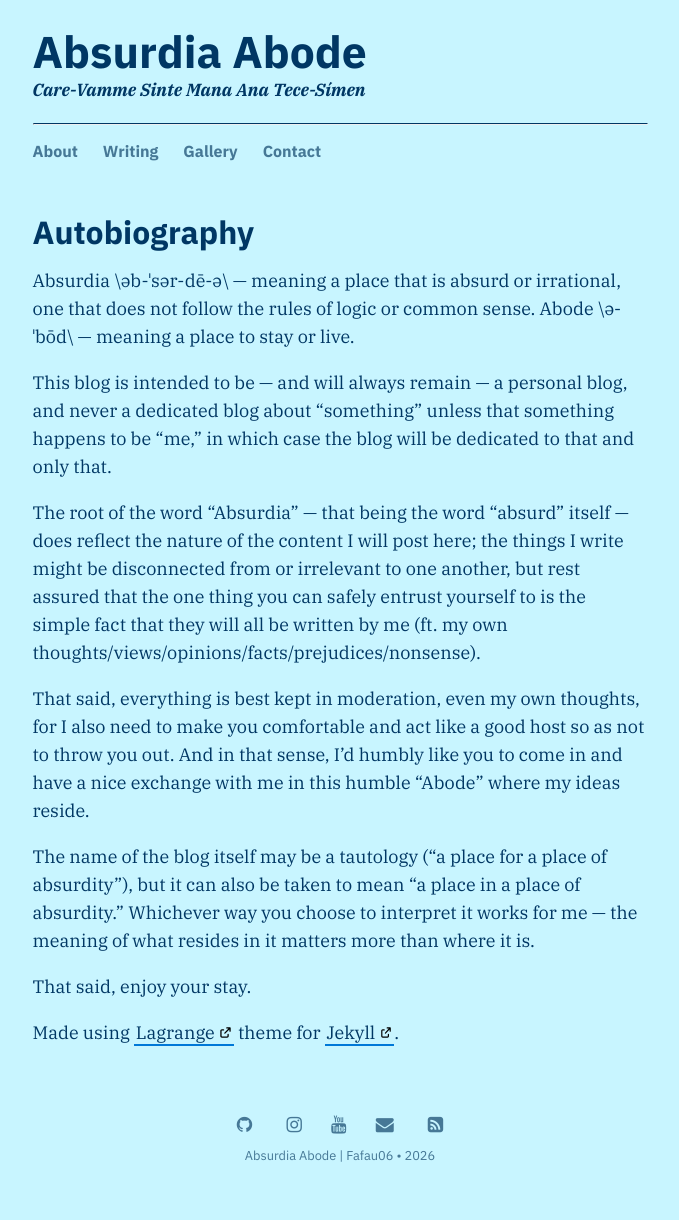
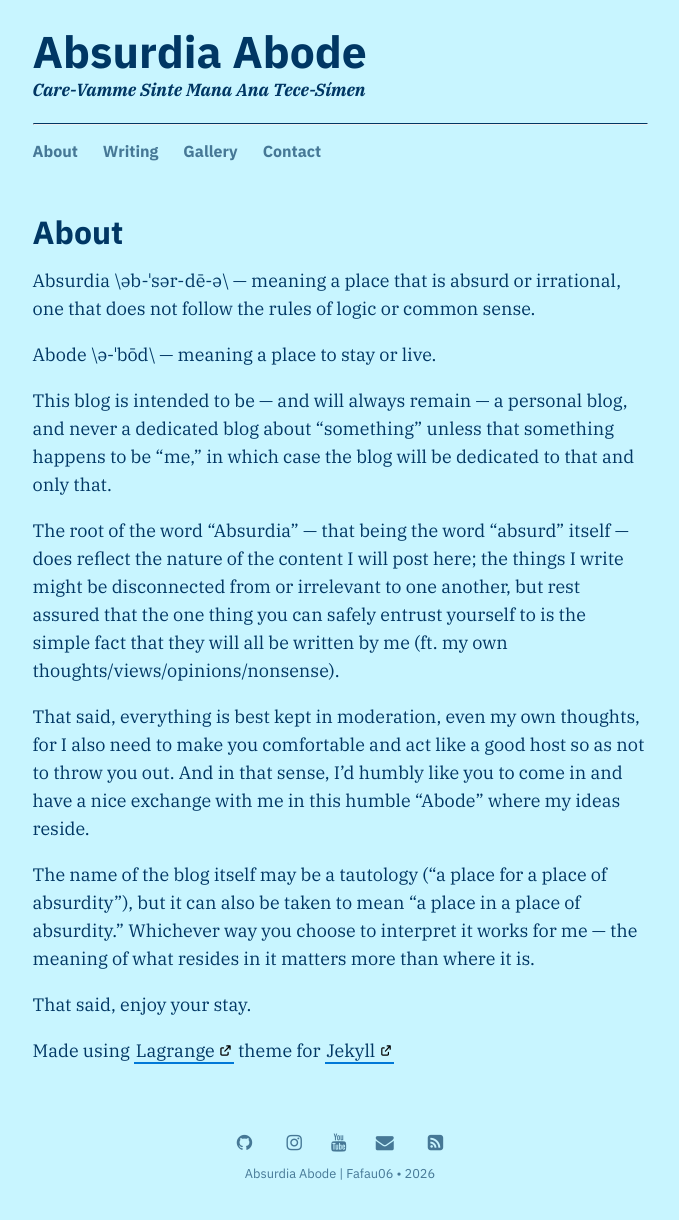
Before and after one commit to Fafau06/fafau06.github.io, a Jekyll site: the page built from menu/about.md, in a window 1280 px wide. Shown: the whole page, without its empty margins (300-979 px from the left). Built offline with Jekyll 4.4.1, drawn with Linux system fonts in a browser that asks for light colours; some web fonts are replaced.

Commit message:
Update about.md

```diff
--- a/menu/about.md
+++ b/menu/about.md
@@ -1,15 +1,16 @@
 ---
 layout: page
-title: Autobiography
+title: About
 permalink: /about
 ---
 
 Absurdia \əb-ˈsər-dē-ə\ — meaning a place that is absurd or irrational, one that does not follow the rules of logic or common sense.
+
 Abode \ə-ˈbōd\ — meaning a place to stay or live.
 
 This blog is intended to be — and will always remain — a personal blog, and never a dedicated blog about “something” unless that something happens to be “me,” in which case the blog will be dedicated to that and only that.
 
-The root of the word “Absurdia” — that being the word "absurd" itself — does reflect the nature of the content I will post here; the things I write might be disconnected from or irrelevant to one another, but rest assured that the one thing you can safely entrust yourself to is the simple fact that they will all be written by me (ft. my own thoughts/views/opinions/facts/prejudices/nonsense).
+The root of the word “Absurdia” — that being the word "absurd" itself — does reflect the nature of the content I will post here; the things I write might be disconnected from or irrelevant to one another, but rest assured that the one thing you can safely entrust yourself to is the simple fact that they will all be written by me (ft. my own thoughts/views/opinions/nonsense).
 
 That said, everything is best kept in moderation, even my own thoughts, for I also need to make you comfortable and act like a good host so as not to throw you out. And in that sense, I’d humbly like you to come in and have a nice exchange with me in this humble “Abode” where my ideas reside.
 
@@ -17,4 +18,5 @@ The name of the blog itself may be a tautology (“a place for a place of absurd
 
 That said, enjoy your stay.
 
-Made using [Lagrange](https://github.com/LeNPaul/Lagrange) theme for [Jekyll](https://jekyllrb.com/).
+
+Made using [Lagrange](https://github.com/LeNPaul/Lagrange) theme for [Jekyll](https://jekyllrb.com/)
```
